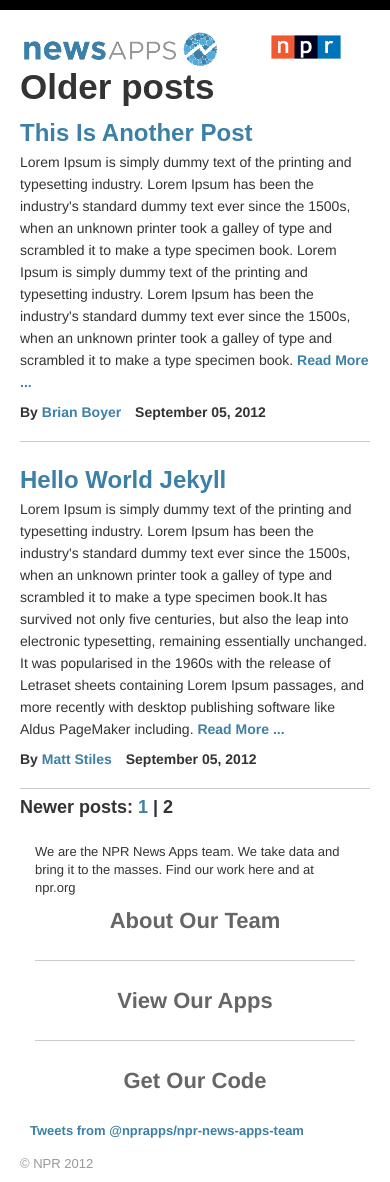
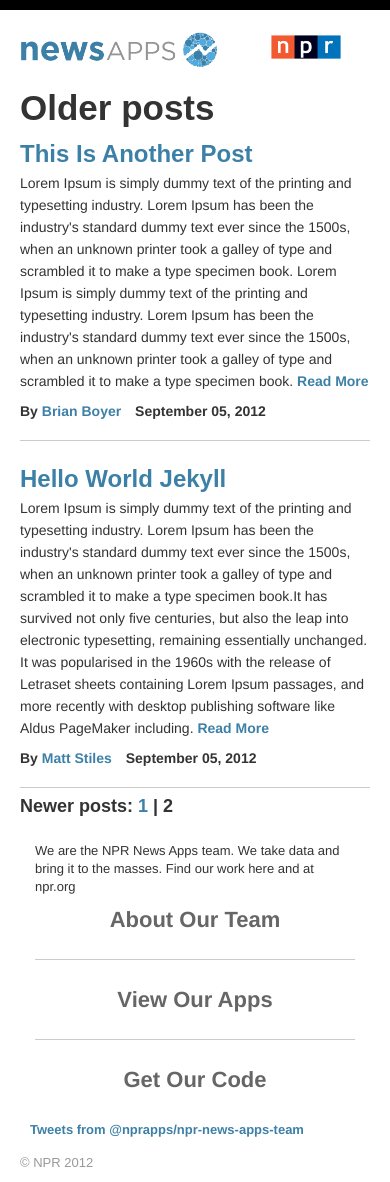
Before and after one commit to nprapps/nprapps.github.com, a Jekyll site: the page built from index2.html, in a window 390 px wide. Built offline with Jekyll 4.4.1, drawn with Linux system fonts in a browser that asks for light colours; nearby versions of some CDN libraries; comment, search, counter and statistics services are not loaded.

Commit message:
Responsive logos

```diff
--- a/_posts/2012-09-10-mai-blog-post.markdown
+++ b/_posts/2012-09-10-mai-blog-post.markdown
@@ -1,7 +1,7 @@
 ---
 layout: post
 title: "Mai Blog Post"
-description: <img class="img-right" src="http://placekitten.com.s3.amazonaws.com/homepage-samples/96/139.jpg"/>Lorem Ipsum is simply dummy text of the printing and typesetting industry. Lorem Ipsum has been the industry's standard dummy text ever since the 1500s, when an unknown printer took a galley of type and scrambled it to make a type specimen book. Lorem Ipsum is simply dummy text of the printing and typesetting industry. Lorem Ipsum has been the industry's standard dummy text ever since the 1500s, when an unknown printer took a galley of type and scrambled it to make a type specimen book.
+description: <img class="img-right" src="http://placekitten.com.s3.amazonaws.com/homepage-samples/200/140.jpg">Lorem Ipsum is simply dummy text of the printing and typesetting industry. Lorem Ipsum has been the industry's standard dummy text ever since the 1500s, when an unknown printer took a galley of type and scrambled it to make a type specimen book. Lorem Ipsum is simply dummy text of the printing and typesetting industry. Lorem Ipsum has been the industry's standard dummy text ever since the 1500s, when an unknown printer took a galley of type and scrambled it to make a type specimen book.
 tags: [cats]
 author: Kitteh
 ---
--- a/_posts/2012-09-12-mai-blog-post.markdown
+++ b/_posts/2012-09-12-mai-blog-post.markdown
@@ -1,7 +1,7 @@
 ---
 layout: post
 title: "Mai Blog Post"
-description: <img class="img-right" src="http://placekitten.com.s3.amazonaws.com/homepage-samples/96/139.jpg"/>Lorem Ipsum is simply dummy text of the printing and typesetting industry. Lorem Ipsum has been the industry's standard dummy text ever since the 1500s, when an unknown printer took a galley of type and scrambled it to make a type specimen book. Lorem Ipsum is simply dummy text of the printing and typesetting industry. Lorem Ipsum has been the industry's standard dummy text ever since the 1500s, when an unknown printer took a galley of type and scrambled it to make a type specimen book.
+description: <img class="img-right" src="http://placekitten.com.s3.amazonaws.com/homepage-samples/200/140.jpg"/>Lorem Ipsum is simply dummy text of the printing and typesetting industry. Lorem Ipsum has been the industry's standard dummy text ever since the 1500s, when an unknown printer took a galley of type and scrambled it to make a type specimen book. Lorem Ipsum is simply dummy text of the printing and typesetting industry. Lorem Ipsum has been the industry's standard dummy text ever since the 1500s, when an unknown printer took a galley of type and scrambled it to make a type specimen book.
 tags: [cats]
 author: Kitteh
 ---
--- a/css/app.css
+++ b/css/app.css
@@ -127,7 +127,7 @@ padding-top: 25px;
 }
 
 .appslogo {
-padding-top: 20px;
+padding: 20px 0px 20px 0px;
 
 }
 
@@ -172,7 +172,7 @@ padding-right: 10px;
         width:395px;
     }
 }
-@media screen and (max-width:400px) {
+@media screen and (max-width:600px) {
 .appslogo {
         width:200px;
         margin-top: 0px;
@@ -183,7 +183,7 @@ padding-right: 10px;
         width:129px;
     }
 }
-@media screen and (max-width:400px) {
+@media screen and (max-width:600px) {
 .nprlogo {
         width:70px;
     }
--- a/index2.html
+++ b/index2.html
@@ -13,7 +13,7 @@ title: Archive
 		<h2><a href="{{ post.url }}">{{ post.title }}</a></h2>
 	</header>
 
-	<section class="entry">{{ post.description }} <a href="{{ post.url }}">Read More ...</a>
+	<section class="entry">{{ post.description }} <a href="{{ post.url }}">Read More</a>
 	</section>
 
 	<div class="post-meta">
```
Also changed, not shown: img/logo.gif.
